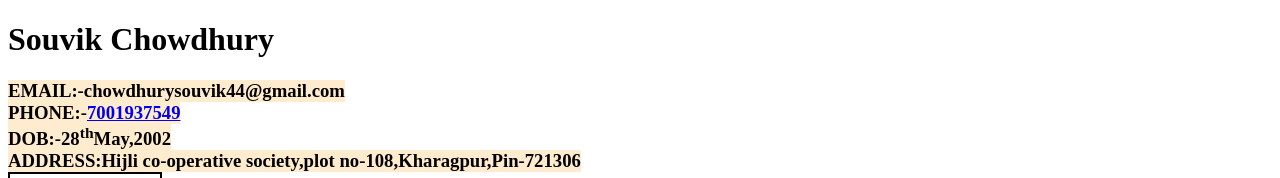
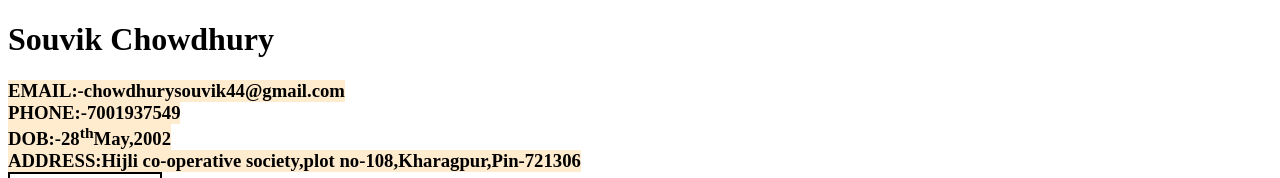
Before and after one commit to souvik2222/resume, a plain HTML site: page index.html in a window 1280 px wide. Shown: the top 178 px of the page. Drawn offline with Linux system fonts and the light colour scheme.

Commit message:
Update demo.css

```diff
--- a/demo.css
+++ b/demo.css
@@ -1,6 +1,10 @@
 a:hover,a:active{
     background-color: rgb(3, 205, 255);
     color: rgb(27, 0, 102);
+}
+#phone{
+    text-decoration: none;
+    color: black;
 }
 
 h3{
```
